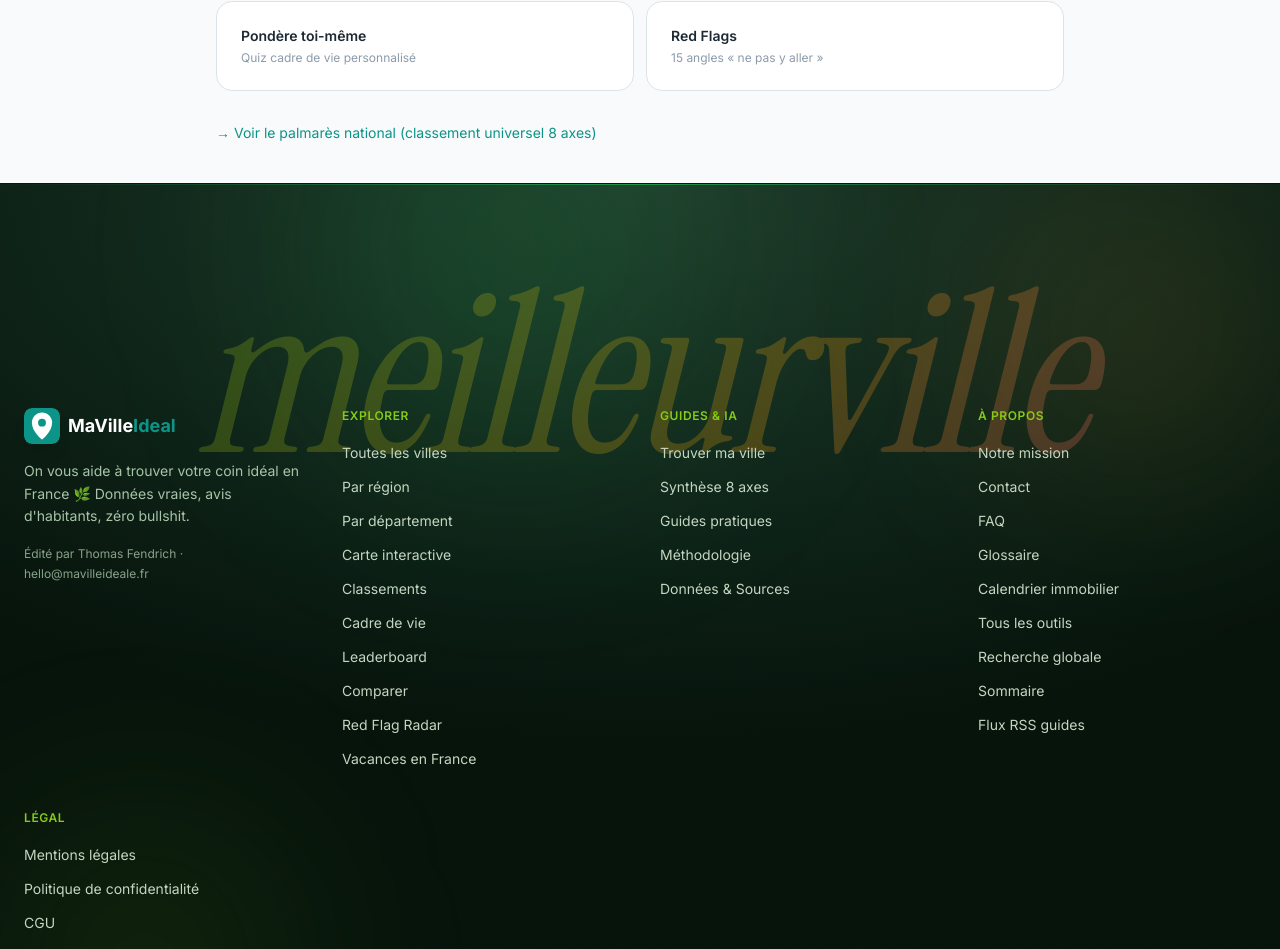
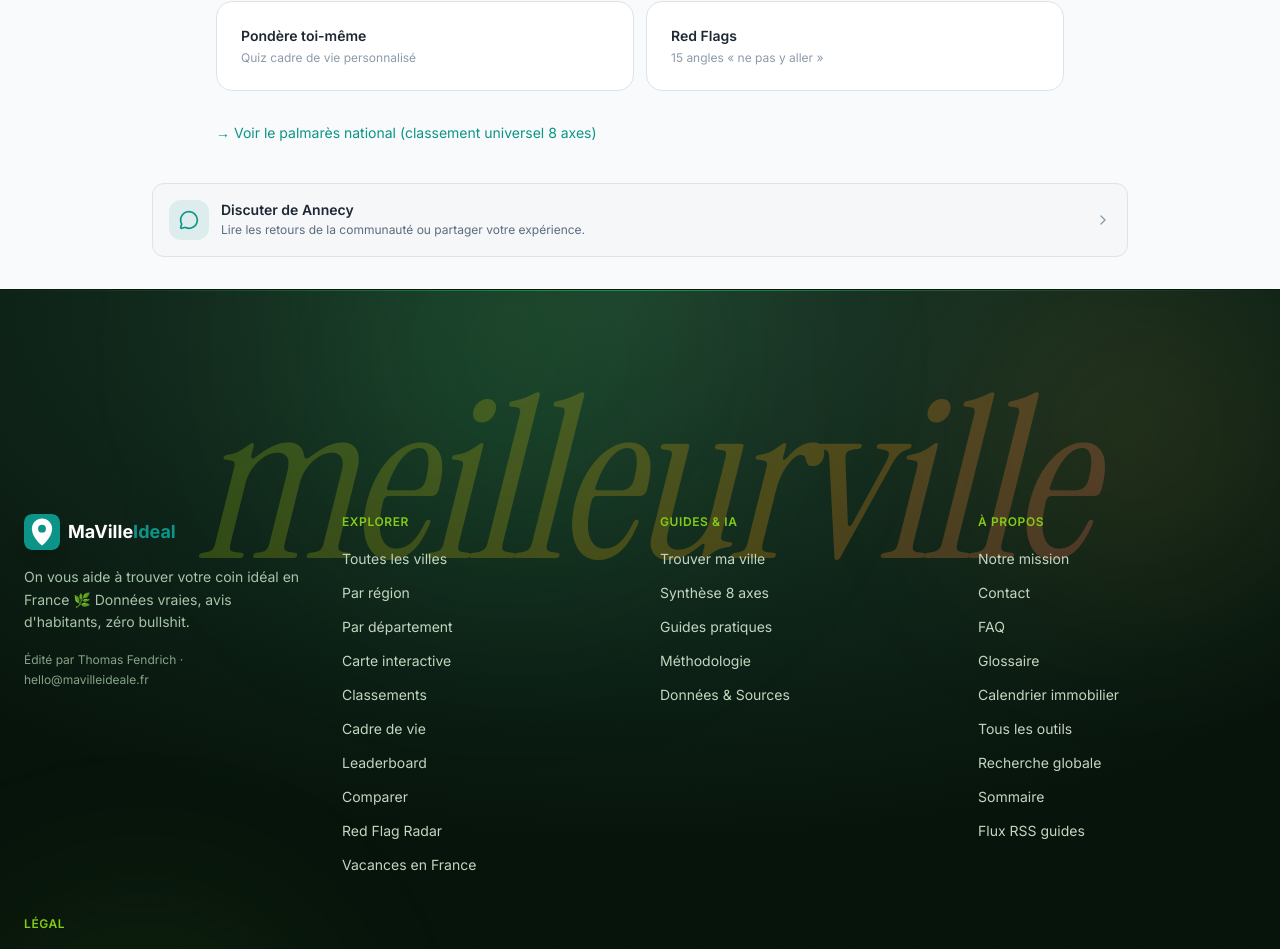
Before and after one commit to daitenkutarojurai-ai/meilleurville, a Next.js app: page /villes/annecy/synthese in a window 1280 px wide. Shown: the part 2136-3085 px from the top of the page. Built offline with nearby package versions, Linux system fonts and the light colour scheme; no server answers.

Commit message:
feat(R7.11): add DiscussionCTA to /villes/[slug]/synthese
Last sub-page without the "Discuter de cette ville" CTA at the bottom — all
21 other city sub-pages already had it.

```diff
--- a/app/villes/[slug]/synthese/page.tsx
+++ b/app/villes/[slug]/synthese/page.tsx
@@ -3,6 +3,7 @@ import { notFound } from "next/navigation";
 import Link from "next/link";
 import { Navbar } from "@/components/Navbar";
 import { Footer } from "@/components/Footer";
+import { DiscussionCTA } from "@/components/DiscussionCTA";
 import { Card } from "@/components/ui/Card";
 import { Badge } from "@/components/ui/Badge";
 import { CITIES_SEED } from "@/data/cities-seed";
@@ -275,6 +276,10 @@ export default async function SynthesePage({ params }: Props) {
         </div>
       </section>
 
+      <section className="mx-auto max-w-5xl px-4 sm:px-6 pb-8">
+        <DiscussionCTA citySlug={city.slug} cityName={city.name} />
+      </section>
+
       <Footer />
     </main>
   );
```
